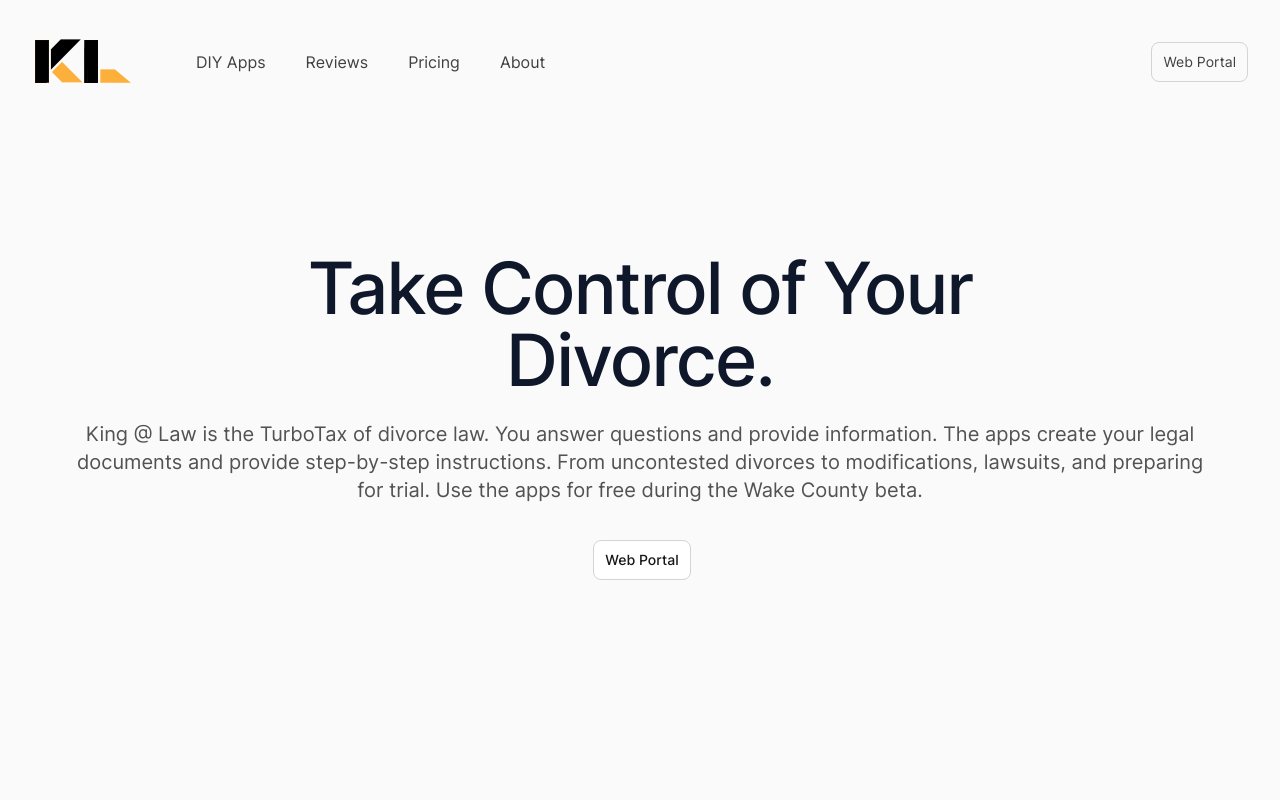
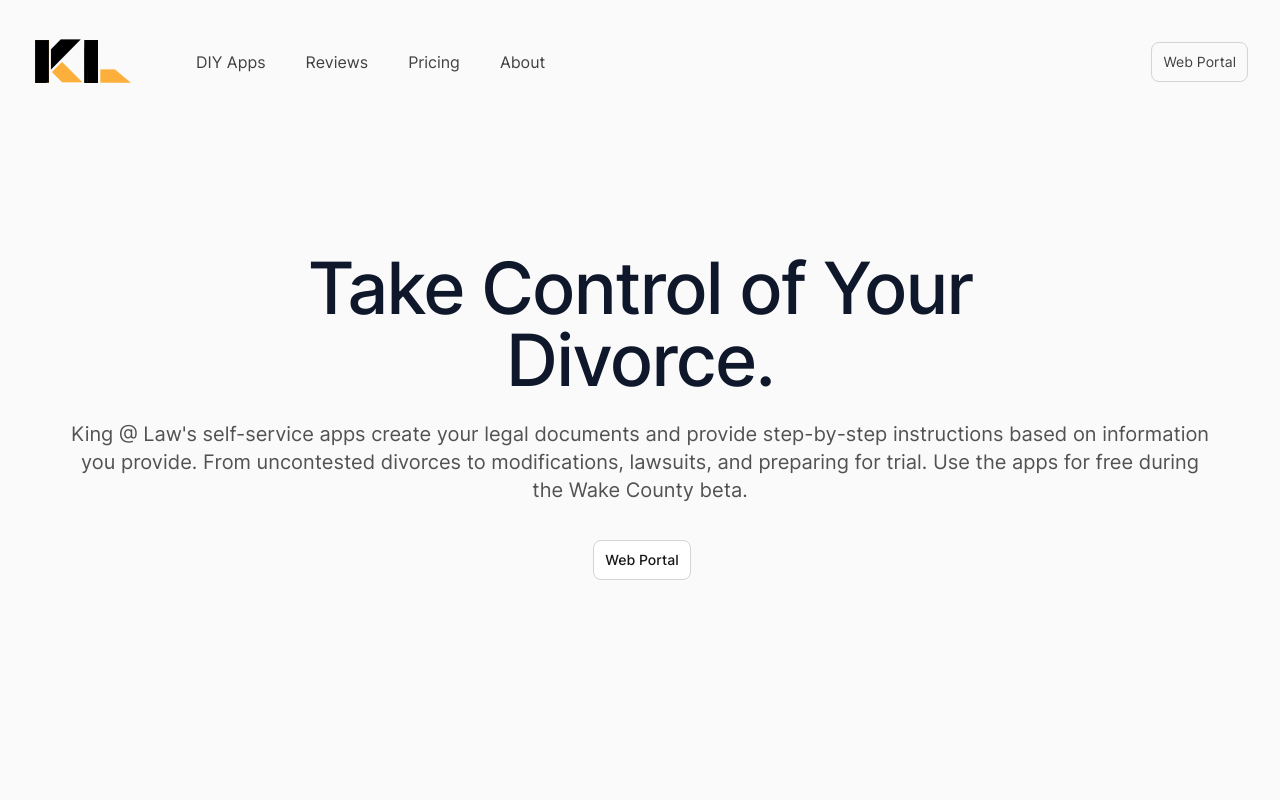
Before and after one commit to David44357/KingLawWebsite, a Next.js app: page /prometheus in a window 1280 px wide. Shown: the top 800 px of the page. Built offline with nearby package versions, Linux system fonts and the light colour scheme.

Commit message:
Update PromHero.jsx

```diff
--- a/src/components/PromHero.jsx
+++ b/src/components/PromHero.jsx
@@ -362,7 +362,7 @@ export function PromHero() {
             Take Control of Your Divorce.
             </h1>
             <p className="mt-6 text-xl text-gray-600">
-              {'King @ Law is the TurboTax of divorce law. You answer questions and provide information. The apps create your legal documents and provide step-by-step instructions. From uncontested divorces to modifications, lawsuits, and preparing for trial. Use the apps for free during the Wake County beta.'}
+              {'King @ Law\'s self-service apps create your legal documents and provide step-by-step instructions based on information you provide. From uncontested divorces to modifications, lawsuits, and preparing for trial. Use the apps for free during the Wake County beta.'}
             </p>
             <div className="mt-6 flex justify-center gap-x-6">
               < ButtonLink OS={OS} userOS={userOS} ></ButtonLink>
```
